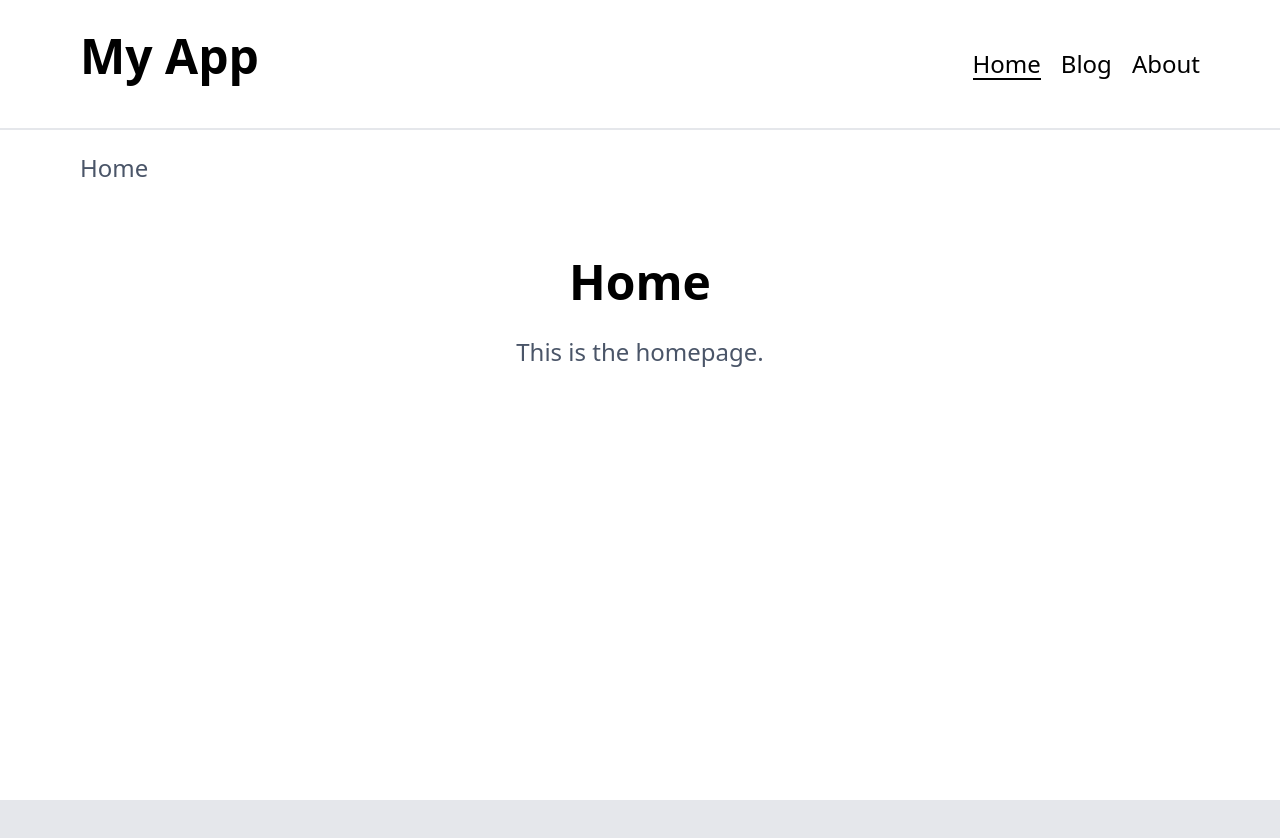
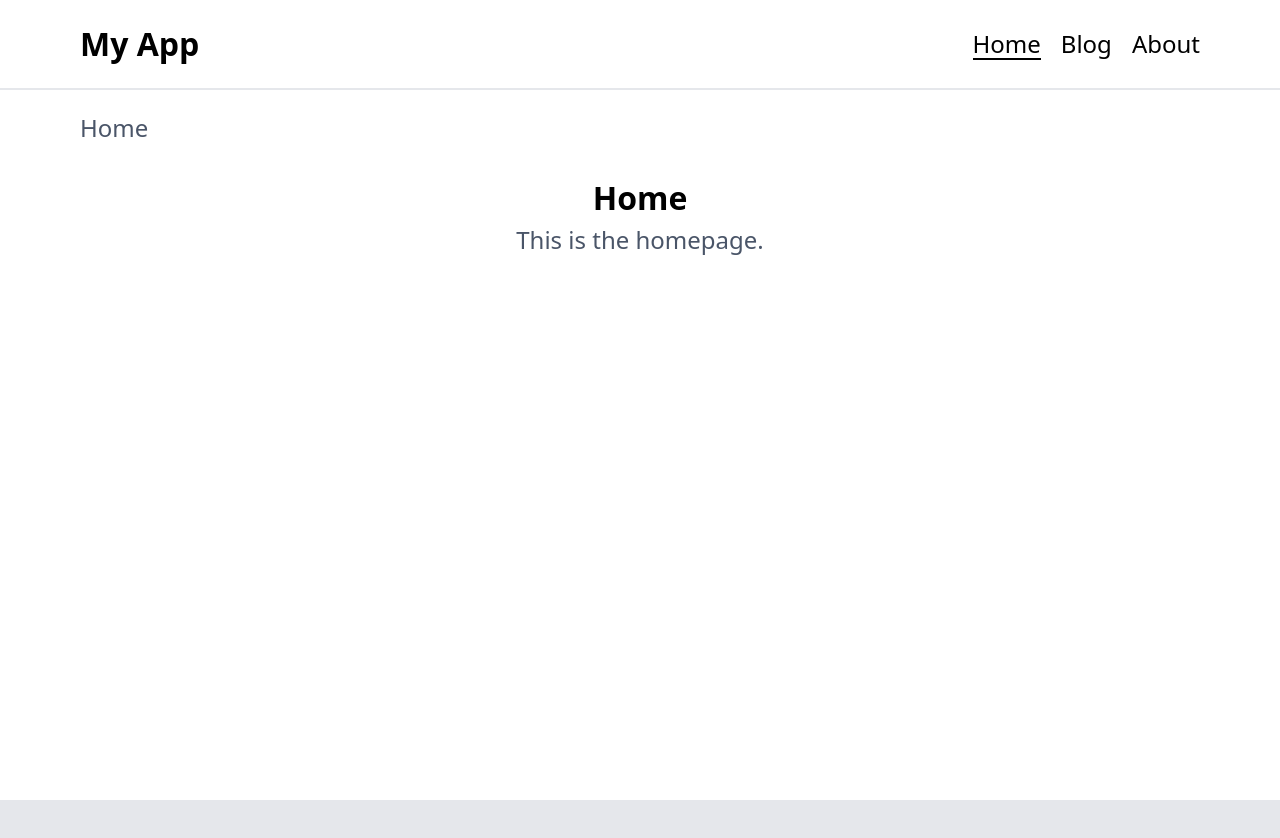
Before and after one commit to weralite/next-prisma, a Next.js app: page / in a window 1280 px wide. Shown: the top 838 px of the page. After the commit the page ends 800 px from the top, so only its background shows below. Built offline with nearby package versions, Linux system fonts and the light colour scheme.

Commit message:
layout adjustments

```diff
--- a/src/app/globals.css
+++ b/src/app/globals.css
@@ -5,9 +5,7 @@
 .flex-container {
   display: flex;
   justify-content: center;
-  /* Centers horizontally */
   height: 100vh;
-  /* Ensures the body takes the full viewport height */
 }
 
 .custom-layout {
@@ -15,9 +13,8 @@
   flex-direction: column;
   align-items: center;
   text-align: center;
-  height: 100vh;
-  gap: 2.5rem;
-  margin-top: 2.5rem;
+  gap: 1rem;
+  margin-top: 0.5rem;
 }
 
 h1,
@@ -26,9 +23,8 @@ h3,
 h4,
 h5,
 h6 {
-  font-size: 3rem;
+  font-size: 2rem;
   font-weight: 700;
-  margin-bottom: 1rem;
 }
 
 p {
```
